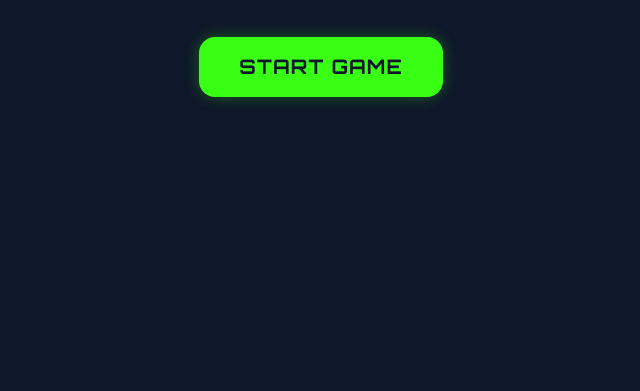
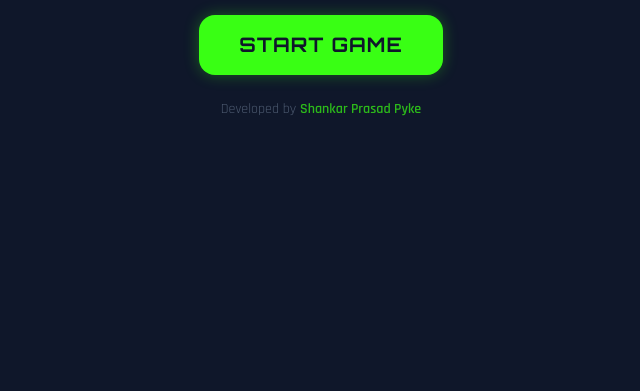
Before and after one commit to shankar2006458/Snake-game, a plain HTML site: page index.html in a window 1280 px wide. Shown: the part 409-800 px from the top of the page, without its empty margins (319-959 px from the left). Drawn offline with nearby package versions, Linux system fonts and the light colour scheme.

Commit message:
Add developer credit to landing page
Added developer credit to the landing page.

```diff
--- a/index.html
+++ b/index.html
@@ -30,7 +30,15 @@ html,body{margin:0;padding:0;height:100%;overflow:hidden}
    <div id="landing" class="flex flex-col items-center justify-center h-full w-full fade-in px-4">
     <div class="text-center">
      <h1 id="title-text" class="text-5xl md:text-7xl font-black glow-green mb-3" style="font-family:'Orbitron',monospace;color:#39ff14">Snake Game</h1>
-     <p id="subtitle-el" class="text-lg md:text-xl mb-10" style="color:#94a3b8">Swipe or use controls to play</p><button id="start-btn" onclick="startGame()" class="px-10 py-4 rounded-2xl text-xl font-bold tracking-wider transition-all duration-200 hover:scale-105 active:scale-95 glow-box" style="background:#39ff14;color:#0f172a;font-family:'Orbitron',monospace"> START GAME </button>
+     <p id="subtitle-el" class="text-lg md:text-xl mb-10" style="color:#94a3b8">Swipe or use controls to play</p>
+     <button id="start-btn" onclick="startGame()" class="px-10 py-4 rounded-2xl text-xl font-bold tracking-wider transition-all duration-200 hover:scale-105 active:scale-95 glow-box" style="background:#39ff14;color:#0f172a;font-family:'Orbitron',monospace"> START GAME </button>
+      <p class="mt-6 text-sm opacity-70" style="color:#64748b;">
+        Developed by
+        <a href="https://shankar2006458.github.io/MyWebProfile/" target="_blank"
+          style="color:#39ff14;font-weight:600;text-decoration:none;">
+          Shankar Prasad Pyke
+        </a>
+      </p>
     </div>
    </div><!-- Game Screen -->
    <div id="game-screen" class="hidden flex flex-col h-full w-full">
```
